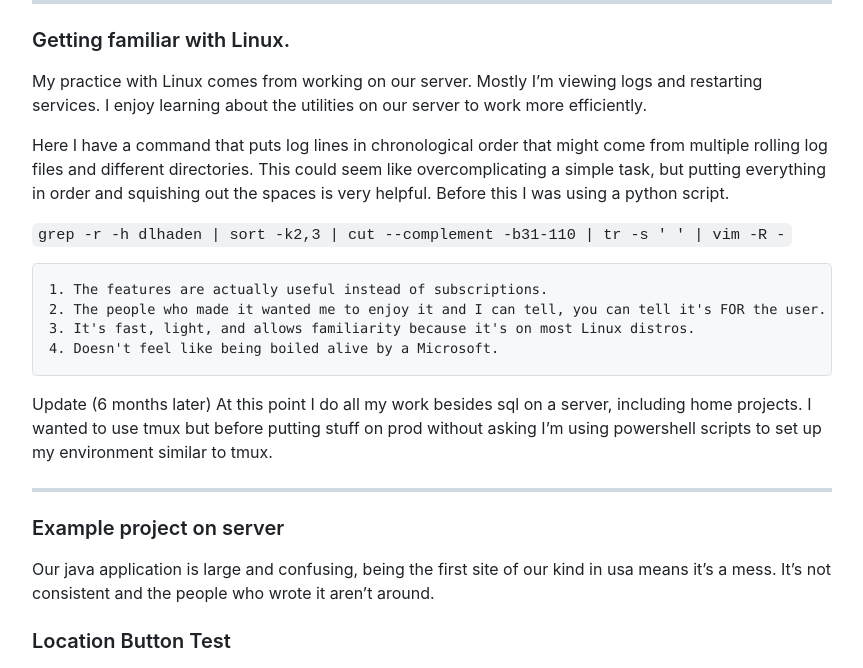
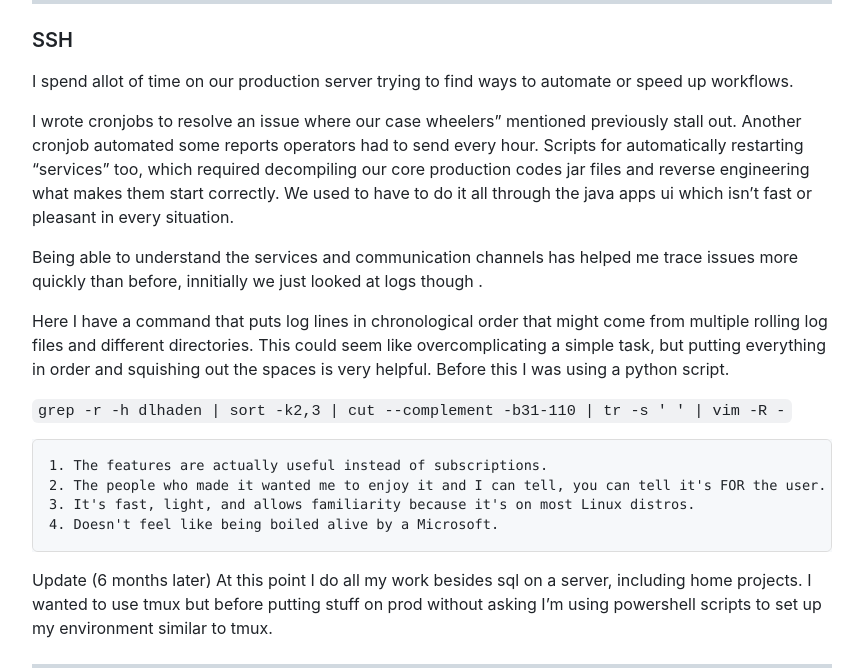
Before and after one commit to Max-Durbin/maxdurbin, a Jekyll site: the page built from index.md, in a window 1280 px wide and 900 px high, scrolled down 4236 px, cut to the strip 232-900 px from the top of the window. Shown: the whole strip, without its empty margins (208-1071 px from the left). Built offline with Jekyll 4.4.1, drawn with Linux system fonts in a browser that asks for light colours; nearby versions of some CDN libraries.

Commit message:
linux blert to ssh blert1

```diff
--- a/index.md
+++ b/index.md
@@ -179,11 +179,19 @@ A CLI lets us step forward and back through a process, overwriting an SVG.
 
 ---
 
-### Getting familiar with Linux.
+### SSH
 
-My practice with Linux comes from working on our server.
-Mostly I'm viewing logs and restarting services. I enjoy learning about the
-utilities on our server to work more efficiently.
+I spend allot of time on our production server trying to find ways to automate
+or speed up workflows.
+
+I wrote cronjobs to resolve an issue where our case wheelers" mentioned
+previously stall out. Another cronjob automated some reports operators had to send every hour.
+Scripts for automatically restarting "services" too, which required decompiling our
+core production codes jar files and reverse engineering what makes them start correctly. We used
+to have to do it all through the java apps ui which isn't fast or pleasant in every situation.
+
+Being able to understand the services and communication channels has helped me trace issues more
+quickly than before, innitially we just looked at logs though .
 
 Here I have a command that puts log lines in chronological order that might come from multiple rolling log files and
 different directories. This could seem like overcomplicating a simple task, but putting everything in order and squishing out the spaces is very helpful.
```
